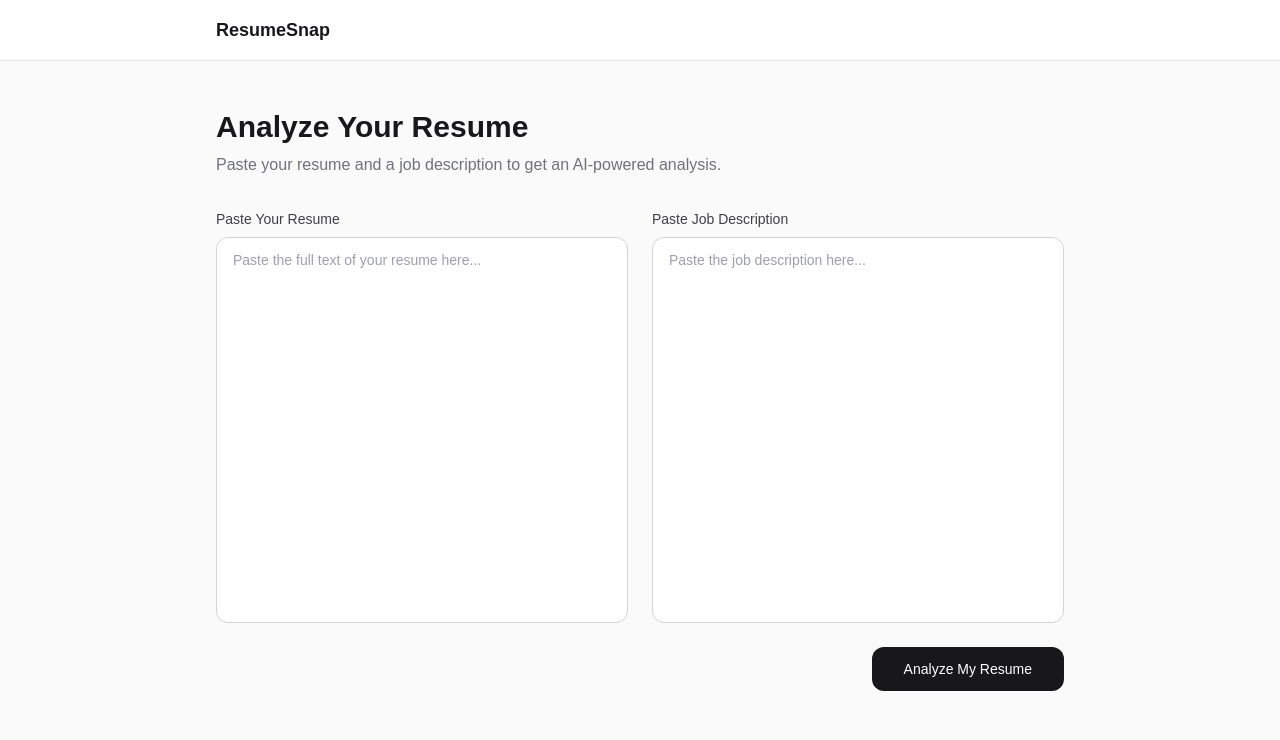
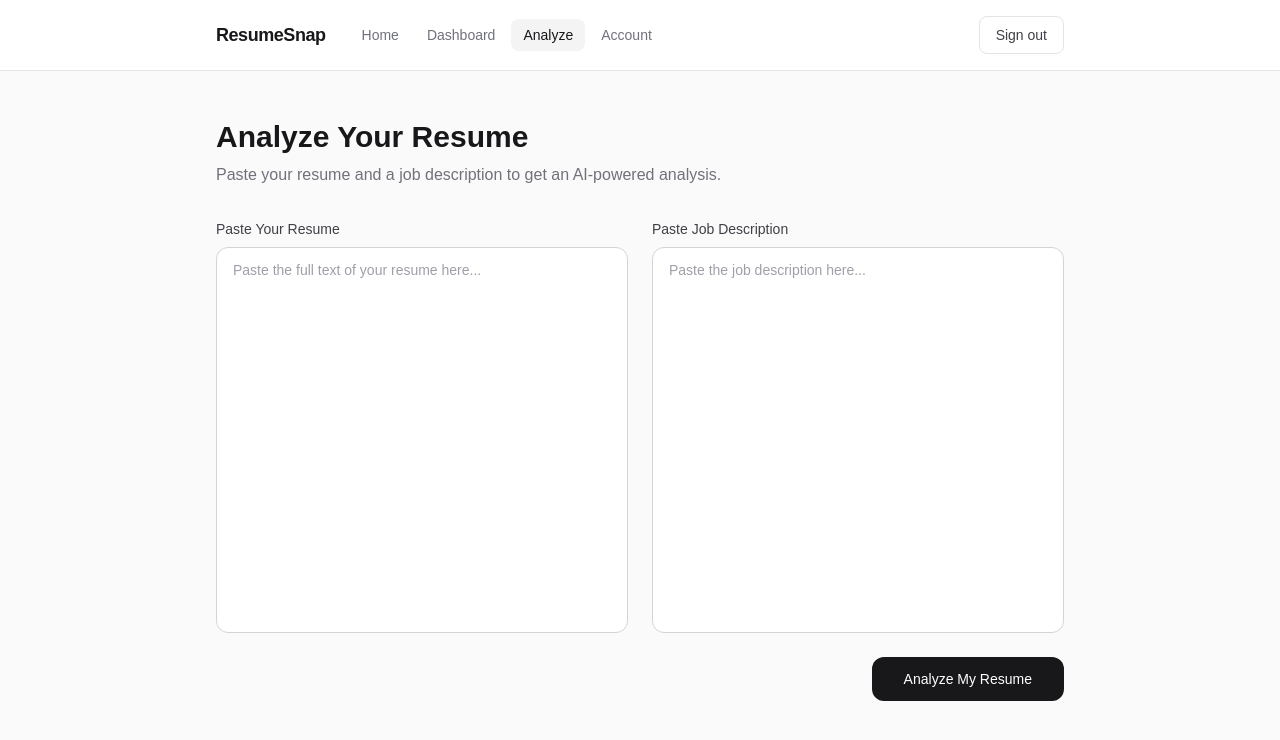
Before and after one commit to dwalmesbah/resumesnap, a Next.js app: page /analyze in a window 1280 px wide. Shown: the top 740 px of the page. Built offline with nearby package versions, Linux system fonts and the light colour scheme.

Commit message:
Add navbar to all logged-in pages

```diff
--- a/app/analyze/page.js
+++ b/app/analyze/page.js
@@ -2,8 +2,8 @@
 
 import { useState } from 'react'
 import { useRouter } from 'next/navigation'
-import Link from 'next/link'
-import { supabase } from '../lib/supabase'
+import { createClient } from '../utils/supabase/client'
+import NavBar from '../components/NavBar'
 
 export default function AnalyzePage() {
   const router = useRouter()
@@ -24,7 +24,7 @@ export default function AnalyzePage() {
     setLoading(true)
 
     try {
-      const { data: { user } } = await supabase.auth.getUser()
+      const { data: { user } } = await createClient().auth.getUser()
 
       const res = await fetch('/api/analyze', {
         method: 'POST',
@@ -52,13 +52,7 @@ export default function AnalyzePage() {
 
   return (
     <div className="min-h-screen bg-zinc-50">
-      <header className="border-b border-zinc-200 bg-white">
-        <div className="mx-auto max-w-4xl flex items-center justify-between px-6 py-4">
-          <Link href="/dashboard" className="text-lg font-semibold text-zinc-900 hover:text-zinc-600">
-            ResumeSnap
-          </Link>
-        </div>
-      </header>
+      <NavBar />
 
       <main className="mx-auto max-w-4xl px-6 py-12">
         <div className="mb-8">
--- a/app/components/NavBar.js
+++ b/app/components/NavBar.js
@@ -5,6 +5,7 @@ import { usePathname } from 'next/navigation'
 import LogoutButton from './LogoutButton'
 
 const NAV_LINKS = [
+  { href: '/', label: 'Home' },
   { href: '/dashboard', label: 'Dashboard' },
   { href: '/analyze', label: 'Analyze' },
   { href: '/account', label: 'Account' },
--- a/app/results/page.js
+++ b/app/results/page.js
@@ -2,7 +2,8 @@
 
 import { useEffect, useState } from 'react'
 import Link from 'next/link'
-import { supabase } from '../lib/supabase'
+import { createClient } from '../utils/supabase/client'
+import NavBar from '../components/NavBar'
 
 const SCORE_DIMENSIONS = [
   { key: 'score_clarity', label: 'Clarity' },
@@ -179,7 +180,7 @@ export default function ResultsPage() {
     }
 
     async function fetchPlan() {
-      const { data: { user } } = await supabase.auth.getUser()
+      const { data: { user } } = await createClient().auth.getUser()
       if (!user) return
 
       const { data } = await supabase
@@ -216,13 +217,7 @@ export default function ResultsPage() {
 
   return (
     <div className="min-h-screen bg-zinc-50">
-      <header className="border-b border-zinc-200 bg-white">
-        <div className="mx-auto max-w-4xl flex items-center justify-between px-6 py-4">
-          <Link href="/dashboard" className="text-lg font-semibold text-zinc-900 hover:text-zinc-600">
-            ResumeSnap
-          </Link>
-        </div>
-      </header>
+      <NavBar />
 
       <main className="mx-auto max-w-4xl px-6 py-12 space-y-10">
 
```
